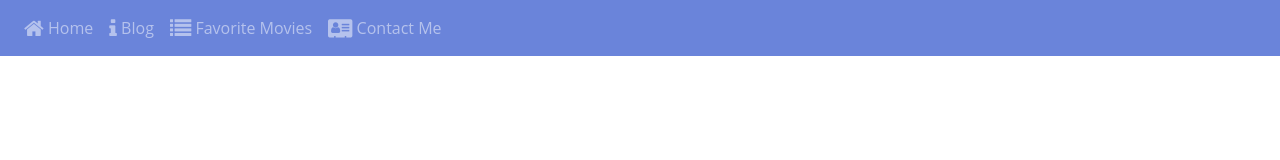
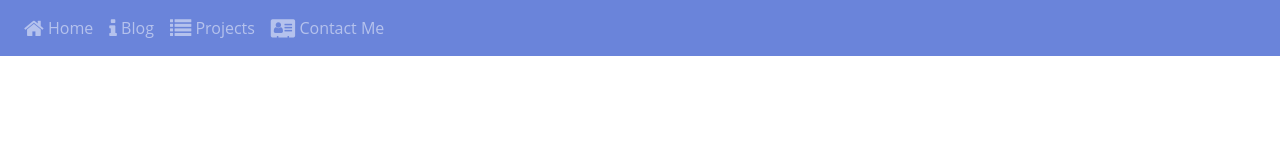
Before and after one commit to yimxx042/react_portfolio, a React (Create React App) app in the folder react1/: page / in a window 1280 px wide. Shown: the top 160 px of the page. Built offline with nearby package versions, Linux system fonts and the light colour scheme.

Commit message:
changed header info

```diff
--- a/react1/src/App.css
+++ b/react1/src/App.css
@@ -1,4 +1,4 @@
-body {
+ body {
   font-family: "Open Sans", sans-serif;
 }
 
--- a/react1/src/components/HeaderComponent.js
+++ b/react1/src/components/HeaderComponent.js
@@ -36,8 +36,8 @@ class Header extends Component {
                                         </NavLink>
                                     </NavItem>
                                     <NavItem>
-                                        <NavLink className="nav-link" to="/movies">
-                                            <i className="fa fa-list fa-lg" /> Favorite Movies
+                                        <NavLink className="nav-link" to="/projects">
+                                            <i className="fa fa-list fa-lg" /> Projects
                                         </NavLink>
                                     </NavItem>
                                     <NavItem>
```
